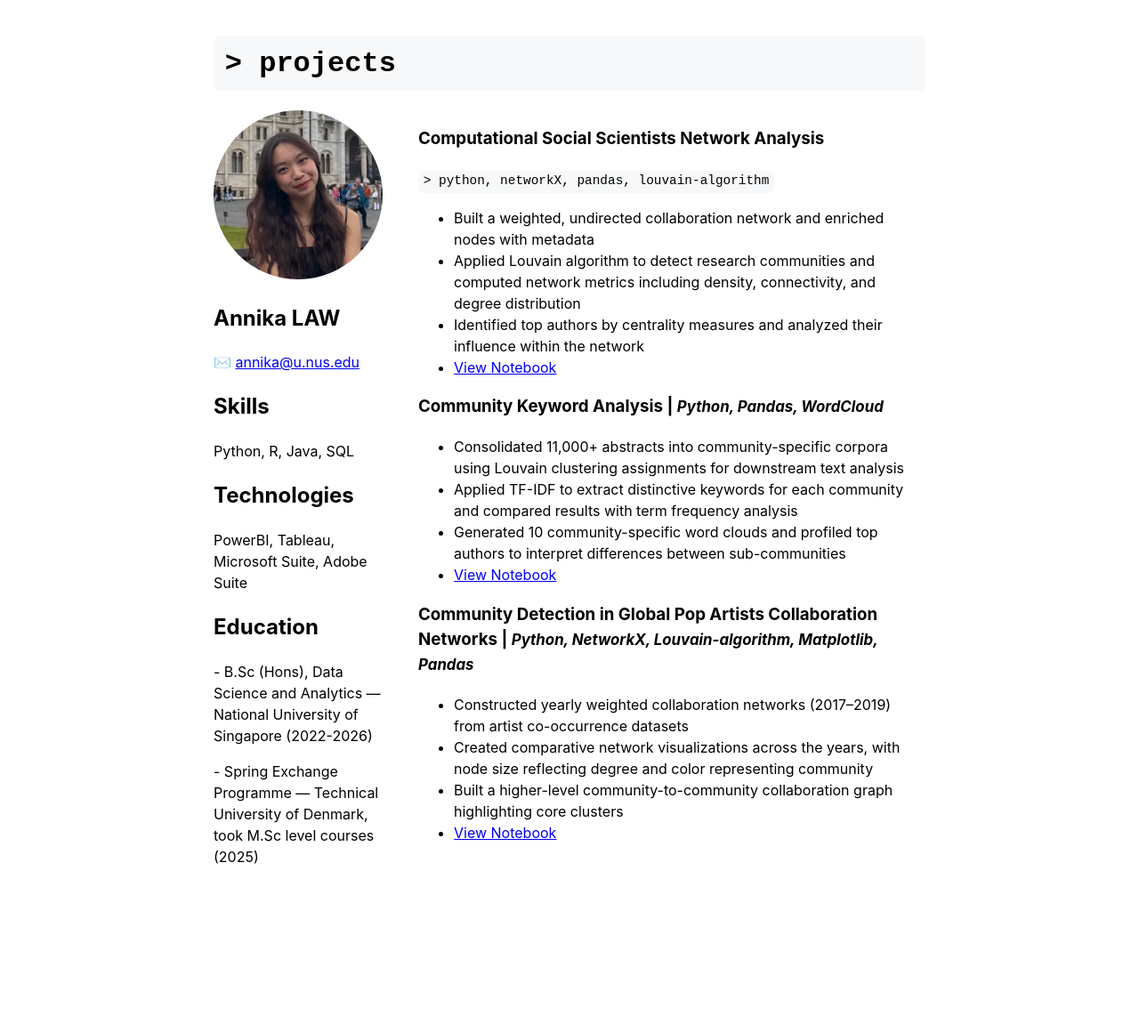
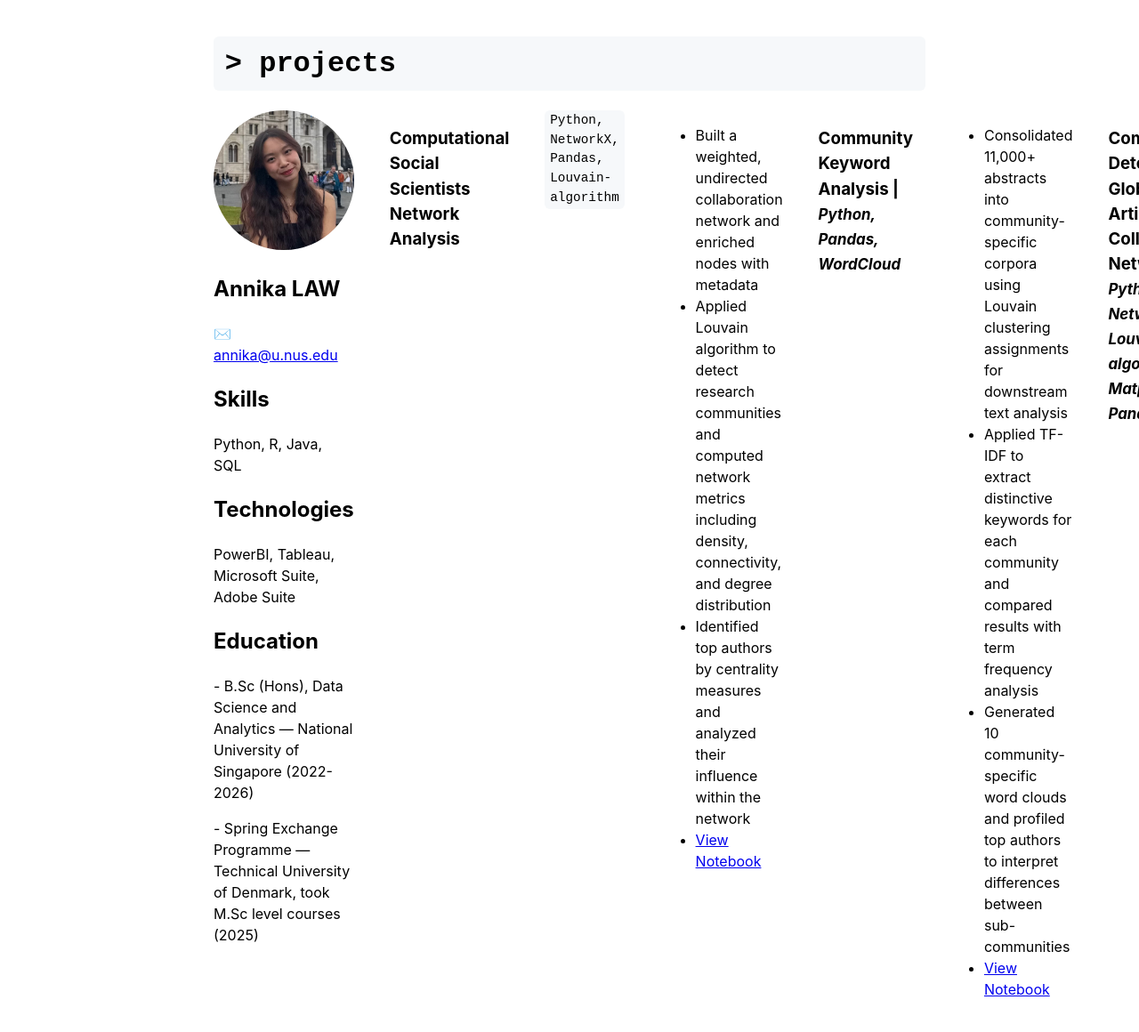
Before and after one commit to annikaljy/annikaljy.github.io, a Jekyll site: the page built from index.md, in a window 1280 px wide. Shown: the whole page at 89% size. Built offline with Jekyll 4.4.1, drawn with Linux system fonts in a browser that asks for light colours; before the commit the page ends 1011 px from its top, so only the background shows below that; some of the changed lines change nothing that is shown.

Commit message:
Update index.md

```diff
--- a/index.md
+++ b/index.md
@@ -24,18 +24,16 @@
 
 
   <!-- Right column: main content -->
-<div style="flex: 3;">
-  <h3>Computational Social Scientists Network Analysis</h3>
-  <div style="font-family: 'Courier New', Courier, monospace;
+<h3 style="margin-bottom: 0.2em;">Computational Social Scientists Network Analysis</h3>
+<div style="font-family: 'Courier New', Courier, monospace;
             background-color: #f6f8fa;
             padding: 0.1em 0.4em;
             border-radius: 6px;
             font-size: 0.9em;
             display: inline-block;
-            margin-top: 0.2em;">
-    > python, networkX, pandas, louvain-algorithm
+            margin-top: 0;">
+  Python, NetworkX, Pandas, Louvain-algorithm
 </div>
-
 
   <ul>
     <li>Built a weighted, undirected collaboration network and enriched nodes with metadata</li>
```
